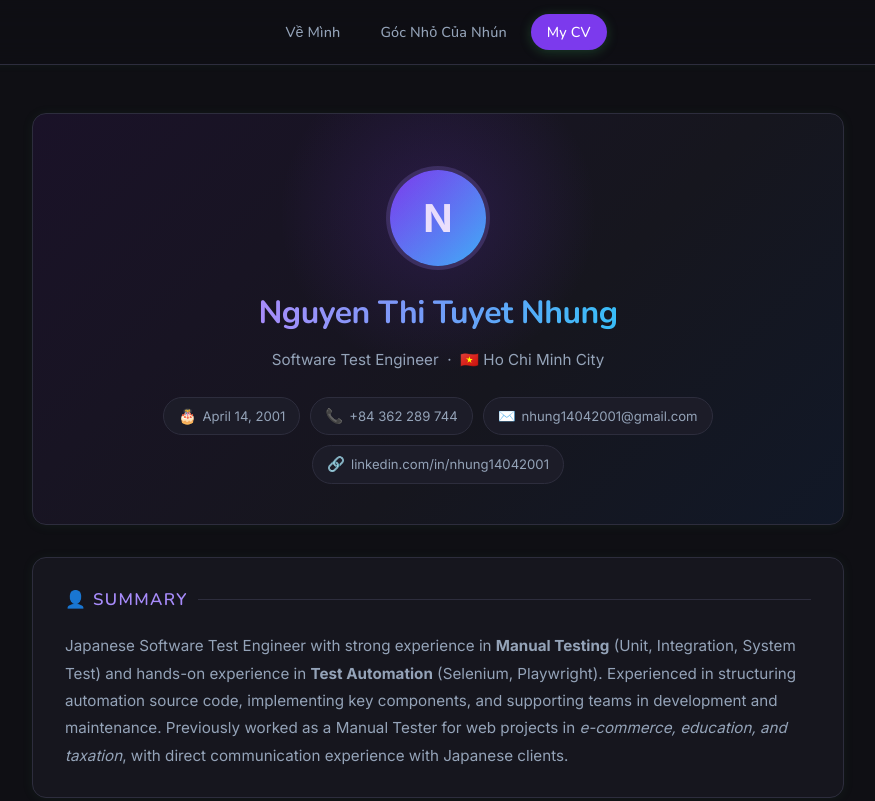
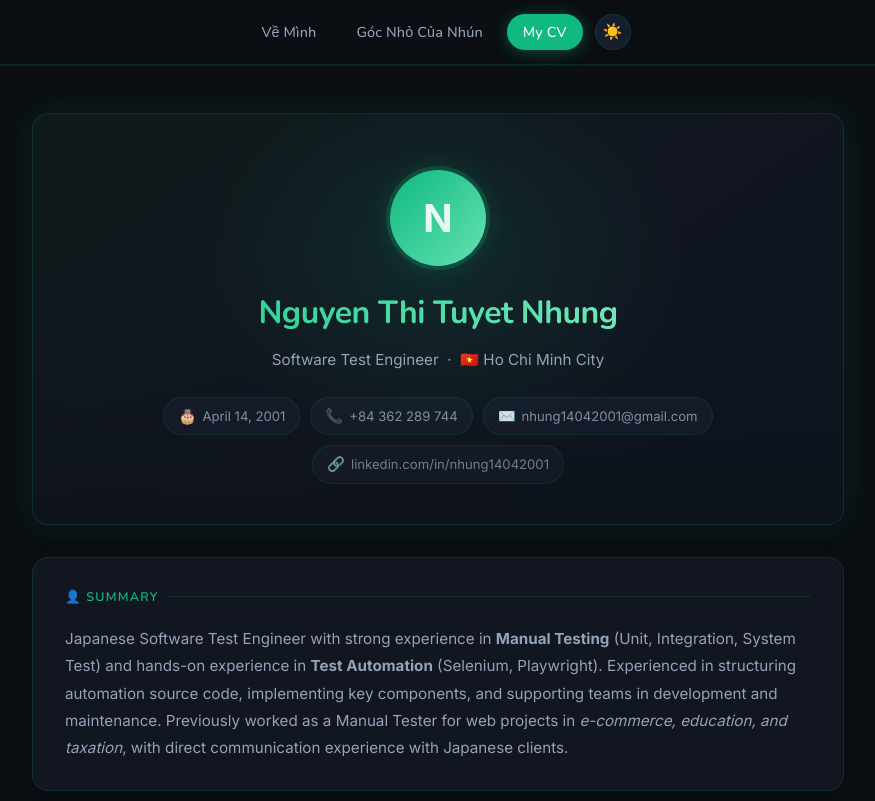
Before and after one commit to tuyetnhungnguyenthi/tuyetnhungnguyenthi.github.io, a plain HTML site: page my_cv.html in a window 1280 px wide. Shown: the top 801 px of the page, without its empty margins (202-1077 px from the left). Drawn offline with nearby package versions, Linux system fonts and the light colour scheme.

Commit message:
feat: migrate site to dark mode theme and implement dynamic theme toggling

```diff
--- a/assets/css/style.css
+++ b/assets/css/style.css
@@ -1,43 +1,47 @@
 /* ===== GOOGLE FONTS ===== */
-@import url('https://fonts.googleapis.com/css2?family=Nunito:wght@400;500;600;700;800&family=Inter:wght@300;400;500;600&display=swap');
+@import url('https://fonts.googleapis.com/css2?family=Nunito:wght@400;500;600;700;800&family=Inter:wght@300;400;500;600;700&display=swap');
 
-/* ===== DESIGN TOKENS — Light Pastel Green ===== */
+/* ===== DESIGN TOKENS — Modern Dark Emerald ===== */
 :root {
     /* Backgrounds */
-    --bg:           #f2faf4;          /* very light sage */
-    --bg-card:      #ffffff;
-    --bg-card2:     #edf7ef;
-    --bg-nav:       rgba(242, 250, 244, 0.92);
+    --bg:           #0b0f14;
+    --bg-card:      #111620;
+    --bg-card2:     #161d2b;
+    --bg-nav:       rgba(11, 15, 20, 0.82);
 
-    /* Greens */
-    --green-50:     #f0faf2;
-    --green-100:    #d8f3de;
-    --green-200:    #b4e8bf;
-    --green-400:    #5bbf77;
-    --green-500:    #3da85a;          /* main accent */
-    --green-600:    #2e8f47;          /* darker accent */
-    --green-700:    #1e6b32;
+    /* Emerald / Teal palette */
+    --green-50:     rgba(16, 185, 129, 0.06);
+    --green-100:    rgba(16, 185, 129, 0.12);
+    --green-200:    rgba(16, 185, 129, 0.22);
+    --green-400:    #34d399;
+    --green-500:    #10b981;
+    --green-600:    #059669;
+    --green-700:    #047857;
 
     /* Accent aliases */
-    --accent:       #3da85a;
-    --accent2:      #2e8f47;
-    --accent-soft:  #b4e8bf;
-    --accent-gold:  #f5c842;          /* warm pop */
+    --accent:       #10b981;          /* emerald */
+    --accent2:      #34d399;          /* lighter emerald */
+    --accent-soft:  rgba(16, 185, 129, 0.25);
+    --accent-gold:  #fbbf24;
 
     /* Text */
-    --text:         #1f2e25;          /* deep forest */
-    --text-muted:   #5a7a62;
-    --text-light:   #8aab90;
+    --text:         #e2e8f0;
+    --text-muted:   #94a3b8;
+    --text-light:   #64748b;
 
     /* Border */
-    --border:       #c8e8cd;
-    --border-light: #a8d8b0;
+    --border:       rgba(16, 185, 129, 0.15);
+    --border-light: rgba(16, 185, 129, 0.3);
 
     /* Other */
     --radius:       16px;
     --radius-sm:    10px;
-    --shadow:       0 2px 20px rgba(61, 168, 90, 0.1);
-    --shadow-card:  0 1px 12px rgba(61, 168, 90, 0.08);
+    --shadow:       0 4px 32px rgba(0, 0, 0, 0.4);
+    --shadow-card:  0 2px 20px rgba(0, 0, 0, 0.3);
+    --glow:         0 0 30px rgba(16, 185, 129, 0.15);
+
+    /* Extra accent used by my_cv.html */
+    --accent3:      #6ee7b7;
 }
 
 /* ===== RESET ===== */
@@ -56,6 +60,8 @@ body {
     line-height: 1.7;
     min-height: 100vh;
     -webkit-font-smoothing: antialiased;
+    background-image:
+        radial-gradient(ellipse 80% 50% at 50% -20%, rgba(16, 185, 129, 0.08) 0%, transparent 60%);
 }
 
 /* ===== LAYOUT ===== */
@@ -76,17 +82,17 @@ body {
     gap: 4px;
     padding: 12px 32px;
     background: var(--bg-nav);
-    backdrop-filter: blur(20px);
-    -webkit-backdrop-filter: blur(20px);
+    backdrop-filter: blur(24px);
+    -webkit-backdrop-filter: blur(24px);
     border-bottom: 1px solid var(--border);
-    box-shadow: 0 1px 8px rgba(61, 168, 90, 0.06);
+    box-shadow: 0 1px 0 rgba(16, 185, 129, 0.08);
 }
 
 .navbar a {
     text-decoration: none;
     color: var(--text-muted);
     font-family: 'Nunito', sans-serif;
-    font-size: 0.9rem;
+    font-size: 0.88rem;
     font-weight: 600;
     padding: 7px 18px;
     border-radius: 99px;
@@ -101,9 +107,9 @@ body {
 }
 
 .navbar a.active {
-    background: linear-gradient(135deg, var(--accent), var(--accent2));
+    background: linear-gradient(135deg, var(--accent), var(--green-700));
     color: #fff;
-    box-shadow: 0 2px 12px rgba(61, 168, 90, 0.3);
+    box-shadow: 0 2px 16px rgba(16, 185, 129, 0.35);
 }
 
 /* Language toggle button */
@@ -113,7 +119,7 @@ body {
     font-weight: 700;
     color: var(--text-muted);
     background: var(--bg-card2);
-    border: 1.5px solid var(--border);
+    border: 1px solid var(--border);
     border-radius: 99px;
     padding: 6px 14px;
     cursor: pointer;
@@ -127,17 +133,40 @@ body {
     background: var(--green-100);
 }
 
+/* Theme toggle button */
+.theme-btn {
+    font-size: 1rem;
+    line-height: 1;
+    background: var(--bg-card2);
+    border: 1px solid var(--border);
+    border-radius: 99px;
+    width: 36px;
+    height: 36px;
+    display: inline-flex;
+    align-items: center;
+    justify-content: center;
+    cursor: pointer;
+    transition: all 0.22s ease;
+    margin-left: 4px;
+    flex-shrink: 0;
+}
+.theme-btn:hover {
+    border-color: var(--accent);
+    background: var(--green-100);
+    transform: scale(1.1) rotate(15deg);
+}
+
 /* ===== PROFILE HEADER ===== */
 .profile-header {
     text-align: center;
-    padding: 52px 32px 36px;
-    background: linear-gradient(160deg, #e8f7ec 0%, #ffffff 55%, #f0faf2 100%);
+    padding: 56px 32px 40px;
+    background: linear-gradient(145deg, #0f1a1a 0%, var(--bg-card) 50%, #0d1520 100%);
     border: 1px solid var(--border);
     border-radius: var(--radius);
     margin-bottom: 24px;
     position: relative;
     overflow: hidden;
-    box-shadow: var(--shadow-card);
+    box-shadow: var(--shadow-card), var(--glow);
 }
 
 .profile-header::before {
@@ -145,27 +174,39 @@ body {
     position: absolute;
     top: -80px; left: 50%;
     transform: translateX(-50%);
-    width: 360px; height: 360px;
-    background: radial-gradient(circle, rgba(61, 168, 90, 0.1) 0%, transparent 65%);
+    width: 500px; height: 400px;
+    background: radial-gradient(ellipse, rgba(16, 185, 129, 0.12) 0%, transparent 65%);
+    pointer-events: none;
+}
+
+.profile-header::after {
+    content: '';
+    position: absolute;
+    inset: 0;
+    background: linear-gradient(180deg, transparent 60%, rgba(11, 15, 20, 0.4) 100%);
     pointer-events: none;
 }
 
 .profile-header h1 {
     font-family: 'Nunito', sans-serif;
-    font-size: 2.1rem;
+    font-size: 2.2rem;
     font-weight: 800;
-    letter-spacing: -0.3px;
-    background: linear-gradient(90deg, var(--accent2), #5bbf77);
+    letter-spacing: -0.5px;
+    background: linear-gradient(90deg, var(--accent2), #6ee7b7, var(--accent));
     -webkit-background-clip: text;
     -webkit-text-fill-color: transparent;
     background-clip: text;
     margin-bottom: 6px;
+    position: relative;
+    z-index: 1;
 }
 
 .profile-header .subtitle {
     font-size: 0.95rem;
     color: var(--text-muted);
     font-weight: 400;
+    position: relative;
+    z-index: 1;
 }
 
 /* ===== SECTION CARDS ===== */
@@ -176,25 +217,26 @@ body {
     border-radius: var(--radius);
     padding: 26px 30px;
     margin-bottom: 20px;
-    transition: border-color 0.2s ease, box-shadow 0.2s ease;
+    transition: border-color 0.25s ease, box-shadow 0.25s ease, transform 0.2s ease;
     box-shadow: var(--shadow-card);
 }
 
 .content-section:hover,
 .section:hover {
     border-color: var(--border-light);
-    box-shadow: 0 4px 20px rgba(61, 168, 90, 0.12);
+    box-shadow: 0 8px 40px rgba(0, 0, 0, 0.4), 0 0 20px rgba(16, 185, 129, 0.1);
+    transform: translateY(-1px);
 }
 
 .content-section h2,
 .section-title {
     font-family: 'Nunito', sans-serif;
-    font-size: 1rem;
+    font-size: 0.78rem;
     font-weight: 700;
-    color: var(--accent2);
+    color: var(--accent);
     text-transform: uppercase;
-    letter-spacing: 0.08em;
-    margin-bottom: 14px;
+    letter-spacing: 0.1em;
+    margin-bottom: 16px;
     display: flex;
     align-items: center;
     gap: 10px;
@@ -220,8 +262,8 @@ body {
 /* ===== SHOP HEADER (goc-nho) ===== */
 .shop-header {
     text-align: center;
-    padding: 52px 24px 40px;
-    background: linear-gradient(160deg, #e8f7ec 0%, #ffffff 55%, #f0faf2 100%);
+    padding: 56px 24px 44px;
+    background: linear-gradient(145deg, #0f1a1a 0%, var(--bg-card) 50%, #0d1520 100%);
     border-bottom: 1px solid var(--border);
     position: relative;
     overflow: hidden;
@@ -232,25 +274,29 @@ body {
     position: absolute;
     top: -60px; left: 50%;
     transform: translateX(-50%);
-    width: 340px; height: 340px;
-    background: radial-gradient(circle, rgba(61, 168, 90, 0.1) 0%, transparent 65%);
+    width: 500px; height: 360px;
+    background: radial-gradient(ellipse, rgba(16, 185, 129, 0.12) 0%, transparent 65%);
     pointer-events: none;
 }
 
 .shop-header h1 {
     font-family: 'Nunito', sans-serif;
-    font-size: 2.1rem;
+    font-size: 2.2rem;
     font-weight: 800;
-    background: linear-gradient(90deg, var(--accent2), #5bbf77);
+    background: linear-gradient(90deg, var(--accent2), #6ee7b7, var(--accent));
     -webkit-background-clip: text;
     -webkit-text-fill-color: transparent;
     background-clip: text;
     margin-bottom: 8px;
+    position: relative;
+    z-index: 1;
 }
 
 .shop-header p {
     font-size: 0.95rem;
     color: var(--text-muted);
+    position: relative;
+    z-index: 1;
 }
 
 /* ===== LOADING STATE ===== */
@@ -275,9 +321,86 @@ footer {
 /* ===== RESPONSIVE ===== */
 @media (max-width: 640px) {
     .container { padding: 24px 16px 60px; }
-    .profile-header { padding: 36px 18px 28px; }
-    .profile-header h1 { font-size: 1.6rem; }
+    .profile-header { padding: 40px 18px 32px; }
+    .profile-header h1 { font-size: 1.7rem; }
     .content-section, .section { padding: 20px 16px; }
     .navbar { gap: 2px; padding: 10px 12px; }
     .navbar a { padding: 6px 12px; font-size: 0.82rem; }
 }
+
+/* =====================================================
+   LIGHT MODE — [data-theme="light"]
+   ===================================================== */
+[data-theme="light"] {
+    /* Backgrounds */
+    --bg:           #f4fdf8;
+    --bg-card:      #ffffff;
+    --bg-card2:     #edfaf3;
+    --bg-nav:       rgba(244, 253, 248, 0.92);
+
+    /* Emerald (slightly darker for light bg contrast) */
+    --green-50:     rgba(16, 185, 129, 0.05);
+    --green-100:    rgba(16, 185, 129, 0.1);
+    --green-200:    rgba(16, 185, 129, 0.18);
+
+    /* Accents — darker shades for readability on white */
+    --accent:       #059669;
+    --accent2:      #10b981;
+    --accent3:      #34d399;
+    --accent-soft:  rgba(5, 150, 105, 0.18);
+
+    /* Text */
+    --text:         #0f2318;
+    --text-muted:   #3d6a52;
+    --text-light:   #6a9a72;
+
+    /* Border */
+    --border:       rgba(16, 185, 129, 0.18);
+    --border-light: rgba(16, 185, 129, 0.45);
+
+    /* Shadows */
+    --shadow:       0 4px 24px rgba(0, 0, 0, 0.08);
+    --shadow-card:  0 2px 16px rgba(0, 0, 0, 0.06);
+    --glow:         0 0 20px rgba(16, 185, 129, 0.08);
+}
+
+/* Light mode: body background */
+[data-theme="light"] body {
+    background-image:
+        radial-gradient(ellipse 80% 50% at 50% -20%, rgba(16, 185, 129, 0.06) 0%, transparent 60%);
+}
+
+/* Light mode: navbar (override hardcoded dark rgba in my_cv.html) */
+[data-theme="light"] .navbar {
+    background: var(--bg-nav);
+    box-shadow: 0 1px 0 rgba(16, 185, 129, 0.12);
+}
+
+/* Light mode: profile & shop headers (override hardcoded dark gradients) */
+[data-theme="light"] .profile-header {
+    background: linear-gradient(145deg, #e4faf0 0%, #ffffff 50%, #f0fdf8 100%);
+    box-shadow: var(--shadow-card);
+}
+[data-theme="light"] .profile-header::after {
+    background: linear-gradient(180deg, transparent 60%, rgba(244, 253, 248, 0.3) 100%);
+}
+[data-theme="light"] .shop-header {
+    background: linear-gradient(145deg, #e4faf0 0%, #ffffff 50%, #f0fdf8 100%);
+}
+
+/* Light mode: section hover less dramatic */
+[data-theme="light"] .content-section:hover,
+[data-theme="light"] .section:hover {
+    box-shadow: 0 6px 24px rgba(0, 0, 0, 0.08), 0 0 12px rgba(16, 185, 129, 0.08);
+}
+
+/* Light mode: toolbar (override hardcoded dark rgba in goc-nho.css) */
+[data-theme="light"] .toolbar {
+    background: var(--bg-nav);
+    box-shadow: 0 1px 0 rgba(16, 185, 129, 0.1);
+}
+
+/* Light mode: product card hover */
+[data-theme="light"] .product-card:hover {
+    box-shadow: 0 8px 28px rgba(0, 0, 0, 0.1), 0 0 16px rgba(16, 185, 129, 0.1);
+}
--- /dev/null
+++ b/assets/js/theme.js
@@ -0,0 +1,38 @@
+/**
+ * Theme Toggle — Nhuniverse
+ * Áp dụng theme ngay khi load để tránh flash, lưu vào localStorage.
+ */
+(function () {
+    const KEY = 'nhun-theme';
+
+    function getSaved() {
+        return localStorage.getItem(KEY) || 'dark';
+    }
+
+    function applyTheme(theme) {
+        document.documentElement.setAttribute('data-theme', theme);
+        localStorage.setItem(KEY, theme);
+        // Sync all toggle buttons on the page
+        document.querySelectorAll('.theme-btn').forEach(function (btn) {
+            if (theme === 'dark') {
+                btn.innerHTML = '☀️';
+                btn.title = 'Chuyển sang giao diện sáng';
+            } else {
+                btn.innerHTML = '🌙';
+                btn.title = 'Chuyển sang giao diện tối';
+            }
+        });
+    }
+
+    // Apply ASAP (before first paint) to prevent FOUC
+    applyTheme(getSaved());
+
+    window.toggleTheme = function () {
+        applyTheme(getSaved() === 'dark' ? 'light' : 'dark');
+    };
+
+    // Re-sync button icons once DOM is ready
+    document.addEventListener('DOMContentLoaded', function () {
+        applyTheme(getSaved());
+    });
+}());
--- a/my_cv.html
+++ b/my_cv.html
@@ -10,23 +10,12 @@
     <link rel="preconnect" href="https://fonts.gstatic.com" crossorigin>
     <link href="https://fonts.googleapis.com/css2?family=Inter:wght@300;400;500;600;700&display=swap" rel="stylesheet">
     <link rel="stylesheet" href="assets/css/style.css">
+    <script src="assets/js/theme.js"></script>
     <style>
         /* ===== RESET & BASE ===== */
         *, *::before, *::after { box-sizing: border-box; margin: 0; padding: 0; }
 
-        :root {
-            --bg: #0f0f14;
-            --bg-card: #16161e;
-            --bg-card2: #1c1c28;
-            --accent: #a78bfa;
-            --accent2: #7c3aed;
-            --accent3: #38bdf8;
-            --text: #e2e8f0;
-            --text-muted: #94a3b8;
-            --border: #2d2d3d;
-            --radius: 14px;
-            --shadow: 0 4px 32px rgba(0,0,0,0.4);
-        }
+
 
         html { scroll-behavior: smooth; }
 
@@ -46,8 +35,8 @@
             display: flex;
             gap: 8px;
             padding: 14px 32px;
-            background: rgba(15,15,20,0.85);
-            backdrop-filter: blur(16px);
+            background: var(--bg-nav);
+            backdrop-filter: blur(20px);
             border-bottom: 1px solid var(--border);
         }
 
@@ -62,7 +51,7 @@
         }
 
         .navbar a:hover, .navbar a.active {
-            background: var(--accent2);
+            background: var(--accent);
             color: #fff;
         }
 
@@ -80,7 +69,7 @@
             align-items: center;
             text-align: center;
             padding: 56px 32px 40px;
-            background: linear-gradient(135deg, #1a1228 0%, #16161e 60%, #111827 100%);
+            background: linear-gradient(145deg, #0f1a1a 0%, var(--bg-card) 50%, #0d1520 100%);
             border: 1px solid var(--border);
             border-radius: var(--radius);
             margin-bottom: 32px;
@@ -93,28 +82,28 @@
             position: absolute;
             top: -60px; left: 50%;
             transform: translateX(-50%);
-            width: 320px; height: 320px;
-            background: radial-gradient(circle, rgba(124,58,237,0.18) 0%, transparent 70%);
+            width: 500px; height: 400px;
+            background: radial-gradient(ellipse, rgba(16, 185, 129, 0.12) 0%, transparent 70%);
             pointer-events: none;
         }
 
         .profile-avatar {
             width: 96px; height: 96px;
             border-radius: 50%;
-            background: linear-gradient(135deg, var(--accent2), var(--accent3));
+            background: linear-gradient(135deg, var(--accent), var(--accent3));
             display: flex; align-items: center; justify-content: center;
             font-size: 2.4rem;
             font-weight: 700;
             color: #fff;
             margin-bottom: 20px;
-            box-shadow: 0 0 0 4px rgba(167,139,250,0.2);
+            box-shadow: 0 0 0 4px rgba(16, 185, 129, 0.2), 0 0 30px rgba(16, 185, 129, 0.2);
         }
 
         .profile-header h1 {
             font-size: 2rem;
             font-weight: 700;
             letter-spacing: -0.5px;
-            background: linear-gradient(90deg, var(--accent), var(--accent3));
+            background: linear-gradient(90deg, var(--accent2), var(--accent3));
             -webkit-background-clip: text;
             -webkit-text-fill-color: transparent;
             background-clip: text;
@@ -152,7 +141,7 @@
 
         .pill:hover {
             border-color: var(--accent);
-            color: var(--accent);
+            color: var(--accent2);
             transform: translateY(-1px);
         }
 
@@ -168,14 +157,14 @@
             transition: border-color 0.2s;
         }
 
-        .section:hover { border-color: rgba(167,139,250,0.3); }
+        .section:hover { border-color: rgba(16, 185, 129, 0.3); }
 
         .section-title {
-            font-size: 1.05rem;
+            font-size: 0.78rem;
             font-weight: 600;
             color: var(--accent);
             text-transform: uppercase;
-            letter-spacing: 0.08em;
+            letter-spacing: 0.1em;
             margin-bottom: 18px;
             display: flex;
             align-items: center;
@@ -219,9 +208,9 @@
         }
 
         .tag {
-            background: rgba(124,58,237,0.12);
-            border: 1px solid rgba(124,58,237,0.25);
-            color: var(--accent);
+            background: rgba(16, 185, 129, 0.1);
+            border: 1px solid rgba(16, 185, 129, 0.25);
+            color: var(--accent2);
             border-radius: 6px;
             padding: 3px 10px;
             font-size: 0.8rem;
@@ -229,8 +218,8 @@
         }
 
         .tag.blue {
-            background: rgba(56,189,248,0.1);
-            border-color: rgba(56,189,248,0.25);
+            background: rgba(110, 231, 183, 0.1);
+            border-color: rgba(110, 231, 183, 0.25);
             color: var(--accent3);
         }
 
@@ -257,10 +246,10 @@
         .exp-dot {
             width: 12px; height: 12px;
             border-radius: 50%;
-            background: var(--accent2);
+            background: var(--accent);
             margin-top: 5px;
             flex-shrink: 0;
-            box-shadow: 0 0 0 3px rgba(124,58,237,0.2);
+            box-shadow: 0 0 0 3px rgba(16, 185, 129, 0.2);
             position: relative;
             z-index: 1;
         }
@@ -293,9 +282,9 @@
 
         .exp-role {
             font-size: 0.82rem;
-            background: rgba(167,139,250,0.1);
-            border: 1px solid rgba(167,139,250,0.2);
-            color: var(--accent);
+            background: rgba(16, 185, 129, 0.1);
+            border: 1px solid rgba(16, 185, 129, 0.2);
+            color: var(--accent2);
             border-radius: 99px;
             padding: 2px 10px;
             font-weight: 500;
@@ -329,7 +318,7 @@
             content: '›';
             position: absolute;
             left: 0;
-            color: var(--accent2);
+            color: var(--accent);
             font-weight: 700;
         }
 
@@ -357,9 +346,9 @@
             display: inline-flex;
             align-items: center;
             gap: 5px;
-            background: rgba(56,189,248,0.1);
-            border: 1px solid rgba(56,189,248,0.25);
-            color: var(--accent3);
+            background: rgba(16, 185, 129, 0.1);
+            border: 1px solid rgba(16, 185, 129, 0.25);
+            color: var(--accent2);
             border-radius: 6px;
             padding: 3px 10px;
             font-size: 0.82rem;
@@ -392,7 +381,7 @@
             content: '✦';
             position: absolute;
             left: 0;
-            color: var(--accent2);
+            color: var(--accent);
             font-size: 0.7rem;
             top: 9px;
         }
@@ -443,6 +432,7 @@
         <a href="index.html">Về Mình</a>
         <a href="goc-nho.html">Góc Nhỏ Của Nhún</a>
         <a href="#" onclick="alert('Vui lòng liên hệ gmail nhung14042001@gmail.com'); return false;" class="active">My CV</a>
+        <button class="theme-btn" onclick="toggleTheme()" title="Đổi giao diện">☀️</button>
     </nav>
 
     <main class="container">
```
Also changed, not shown: assets/css/goc-nho.css (+34 -29 lines), goc-nho.html (+2 -0 lines), ve-nhun.html (+7 -4 lines), yeu-cau-review.html (+2 -0 lines).
